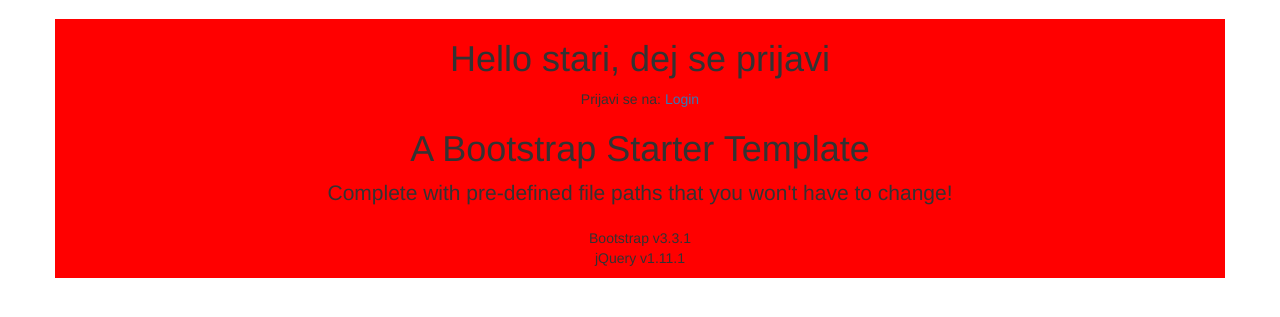
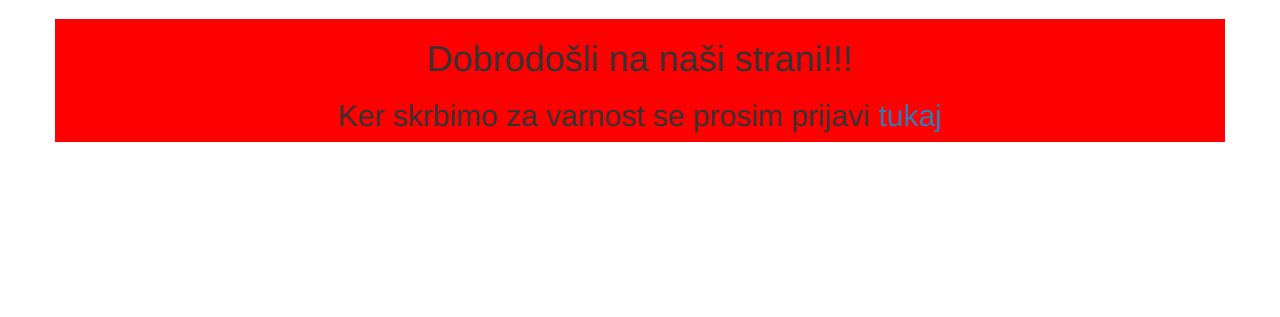
Before and after one commit to igorpodobnik/koncniprojek, a Python web app: template templates/index.html in a window 1280 px wide. Shown: the part 51-368 px from the top of the page. Run offline with Jinja, Linux system fonts and the light colour scheme; the template is opened without the code that fills it, so the values that code supplies are empty.

Commit message:
inital push

```diff
--- a/templates/index.html
+++ b/templates/index.html
@@ -5,43 +5,14 @@
 {% block specifika %}
 
 {% if logiran %}
-    <h1>Vnesite sporočilo</h1>
-        <form method='post' action='/redirect'>
-        <ul>
-            <li> Ime</li>
-            <li><input name='fime' value="{{ user.nickname() }}" readonly ></li>
-            <li> Priimek</li>
-            <li><input name='fpriimek'></li>
-            <li> Email</li>
-            <li><input name='femail' value="{{ user.email() }}" readonly></li>
-            <li> Sporocilo</li>
-            <li><textarea rows="4" cols="50" name='fsporocilo' onclick="this.focus();this.select()">Obvezno vpisi kaj notri</textarea></li>
-            <li><button class=myButton type='submit'>Objavi</button></li>
-            </ul>
+    <h1>Dobrodošli na naši strani!!!</h1>
 
-
-    <h1 id=h1seznam>Seznam sporočil</h1>
-
-    {% for forum in forumseznam %}
-        <p>Ime: <a href="/forum/{{ forum.key.id() }}">{{ forum.fime }}</a></p>
-        <p>Sporočilo: {{ forum.fsporocilo }} </p>
-        <p>   --------------------------- </p>
-    {% endfor %}
-    <div id="link">
-        <a id=aback href="/">Tukaj klikni za nazaj</a>
-    </div>
     <p>Odjavi se: <a href="{{ logout_url }}">Logout</a></p>
 {% else %}
-    <h1>Hello stari, dej se prijavi</h1>
+    <h1>Dobrodošli na naši strani!!!</h1>
+    <h2>Ker skrbimo za varnost se prosim prijavi <a href="{{ login_url }}">tukaj</a></h2>
+{% endif %}
 
-    <p>Prijavi se na: <a href="{{ login_url }}">Login</a></p>
-{% endif %}
-<h1>A Bootstrap Starter Template</h1>
-<p class="lead">Complete with pre-defined file paths that you won't have to change!</p>
-<ul class="list-unstyled">
-    <li>Bootstrap v3.3.1</li>
-    <li>jQuery v1.11.1</li>
-</ul>
 
 
 
```
Also changed, not shown: templates/vnossporocila.html (added, +48 -0 lines).
